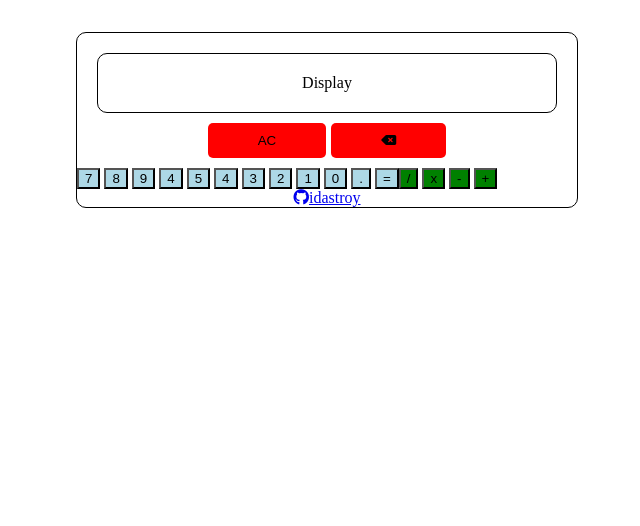
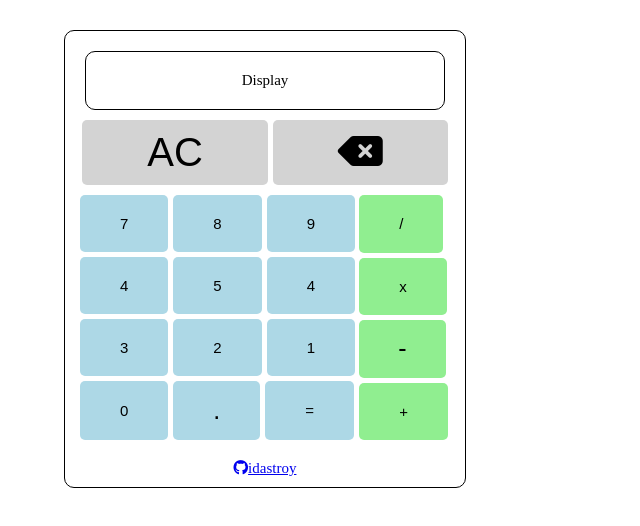
Before and after one commit to idastroy/calculator, a plain HTML site: page index.html in a window 1280 px wide. Shown: the whole page, without its empty margins (124-764 px from the left). Drawn offline with Linux system fonts and the light colour scheme.

Commit message:
apply more css to buttons

```diff
--- a/index.html
+++ b/index.html
@@ -17,7 +17,7 @@
 
         <div id="longButtons">
             <button class="clear">AC</button>
-            <button class="backspace"><i class="fa-solid fa-delete-left"></i></button>
+            <button class="backspace"><i class="fa-solid fa-delete-left fa-1x"></i></button>
         </div>
 
         <div id="buttons">
@@ -36,10 +36,10 @@
                 <button class="equals">=</button>
             </div>
             <div id="operators">
-                <button class="operator">/</button>
-                <button class="operator">x</button>
-                <button class="operator">-</button>
-                <button class="operator">+</button>
+                <button class="operator-divide">/</button>
+                <button class="operator-multiply">x</button>
+                <button class="operator-subtract">-</button>
+                <button class="operator-add">+</button>
             </div>
         </div>
 
--- a/styles.css
+++ b/styles.css
@@ -1,5 +1,6 @@
 * {
     text-align: center;
+    font-size: 15px;
 }
 
 #calculator {
@@ -7,7 +8,8 @@
     border-radius: 10px;
     display: flex;
     flex-direction: column;
-    max-width: 500px;
+    max-width: 400px;
+    min-width: 400px;
     margin: 12em;
     margin-top: 2em;
 }
@@ -27,27 +29,52 @@
     display: flex;
     justify-content: center;
     gap: 5px;
-    margin-bottom: 10px;
 }
 
             #longButtons button {
-                background-color: red;
+                background-color: lightgray;
                 border: none;
                 border-radius: 5px;
-                padding: 10px 50px;
+                padding: 10px 65px;
+                font-size: 40px;
             }
 
 #buttons {
     display: flex;
+    margin: 15px;
+    margin-bottom: 10px;
+    margin-top: 10px;
 }
-            #buttons #numbers button {
+
+#numbers, #operators {
+    display: flex;
+    flex-wrap: wrap;
+    gap: 5px;
+
+}
+            #numbers button, #operators button {
                 background-color: lightblue;
+                padding: 20px 40px;
+                border: none;
+                border-radius: 5px;
             }
 
-            #buttons #operators button {
-                background-color: green;
+            #operators button {
+                background-color: lightgreen;
             }
+
+            #numbers .decimal {
+                font-size: 25px;
+                padding: 15px 40px;
+            }
+
+            #operators .operator-subtract {
+                font-size: 25px;
+                padding: 14px 39px;
+            }
+
 
 footer {
     border: none;
+    padding: 10px;
 }
```
